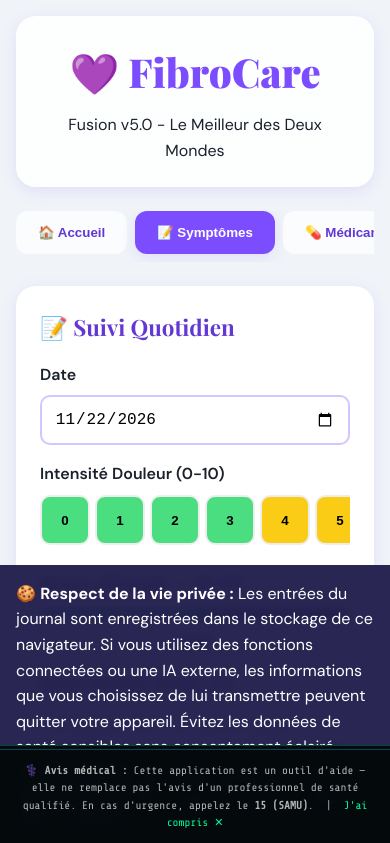
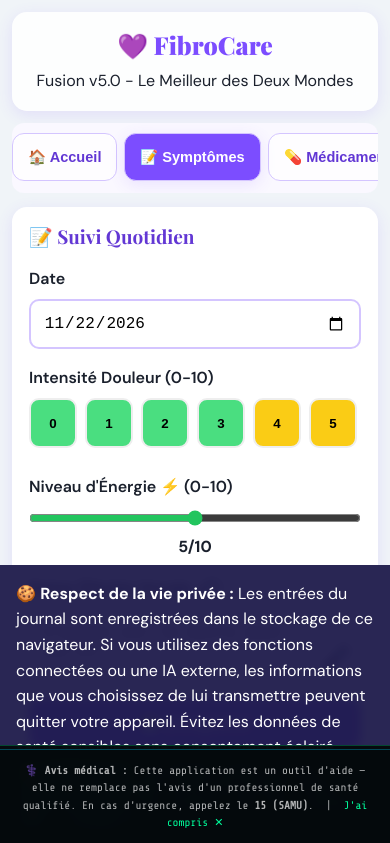
Before and after one commit to Nikoju1977/fibrocare, a plain HTML site: page index.html in a window 390 px wide. Both pictures are taken after a click on the button "📝 Symptômes". Shown: the top 843 px of the page. Drawn offline with nearby package versions, Linux system fonts and the light colour scheme.

Commit message:
feat(ux): polish responsive navigation, touch accessibility and usable controls [skip ci]

```diff
--- a/index.html
+++ b/index.html
@@ -2587,6 +2587,33 @@ if (typeof module !== 'undefined' && module.exports) {
   <meta property="og:description" content="Accompagnement IA fibromyalgie — suivi douleur, journal symptômes, conseils scientifiques GWAS 2025">
   <meta property="og:type" content="website">
   <meta name="theme-color" content="#c084fc" media="(prefers-color-scheme: dark)">
+<style id="studio-niko-ui-v7">
+
+/* STUDIO NIKO UI V7 — tableau de suivi sans recouvrement */
+:where(.nav-tab,.btn,.pain-btn){touch-action:manipulation;min-height:44px}
+:where(button,a,input,select,textarea):focus-visible{outline:3px solid #9265db;outline-offset:3px}
+.nav{scroll-snap-type:x proximity;overscroll-behavior-x:contain;-webkit-overflow-scrolling:touch;scrollbar-width:thin}
+.nav-tab{scroll-snap-align:start;white-space:nowrap;flex-shrink:0}
+:where(.card,.post-card,.modal-content){overflow-wrap:anywhere}
+:where(.form-input,.form-select,.form-textarea){max-width:100%;min-width:0}
+@media(max-width:700px){
+  .app{padding:12px}
+  .header{padding:18px 14px;margin-bottom:12px;border-radius:15px}
+  .app-title{font-size:clamp(1.55rem,6vw,2.1rem);line-height:1.2}
+  .nav{position:sticky;top:0;z-index:80;gap:7px;padding:10px 4px 12px;background:var(--lavender-50);border-radius:12px;margin-bottom:14px}
+  .nav-tab{min-height:48px;padding:11px 15px;border:1px solid var(--lavender-300);font-size:.91rem}
+  .card{padding:17px;border-radius:15px;margin-bottom:13px}
+  .card-title{font-size:1.19rem;line-height:1.35}
+  :where(.form-input,.form-select,.form-textarea,input:not([type="checkbox"]),select,textarea){font-size:16px}
+  .pain-scale{gap:8px;overscroll-behavior-x:contain}
+  .pain-btn{min-width:48px;flex-shrink:0}
+  .emergency-btn{right:calc(12px + env(safe-area-inset-right));bottom:calc(12px + env(safe-area-inset-bottom));width:60px;height:60px;font-size:1.55rem}
+  .modal{padding:12px}
+  .modal-content{max-height:calc(100dvh - 34px);overflow-y:auto}
+}
+@media(prefers-reduced-motion:reduce){.content{animation:none!important}.emergency-btn{animation:none!important}:where(.btn,.nav-tab){transition:none!important}}
+
+</style>
 </head>
 
 <body role="application" aria-label="FibroCare — Accompagnement fibromyalgie">
```
